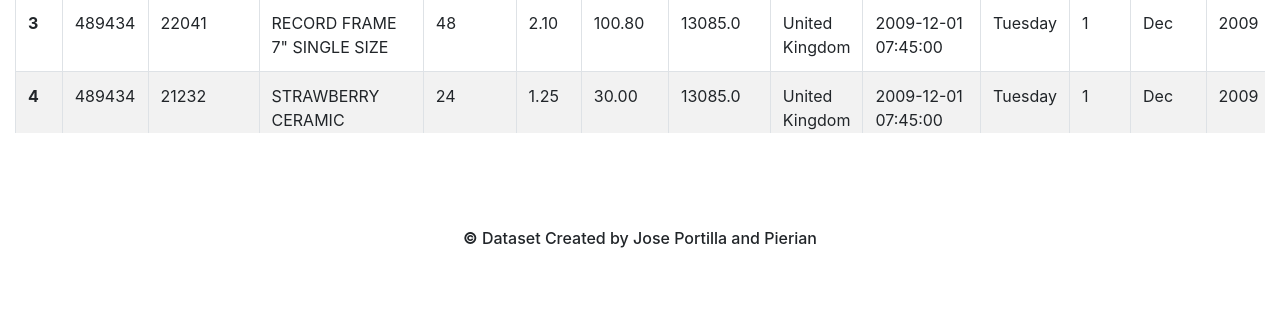
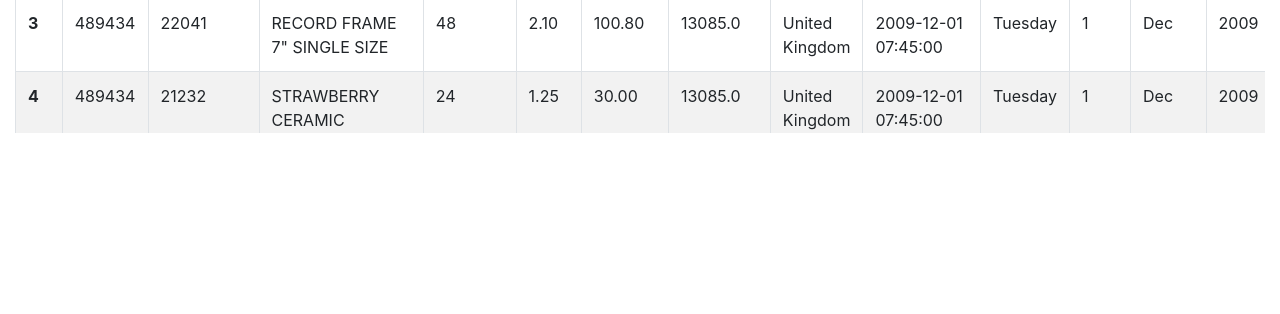
Before and after one commit to irwinhentriansa/KnowingYourCustomer_RFM-Clustering-Recommender_Final_Project, a Flask app: page /dataset in a window 1280 px wide. Shown: the part 549-863 px from the top of the page. Run offline with Flask 2, Linux system fonts and the light colour scheme; some libraries are stand-ins or nearby versions.

Commit message:
Add files via upload

```diff
--- a/Flask Final Pro/templates/Cluster_tables.html
+++ b/Flask Final Pro/templates/Cluster_tables.html
@@ -2180,4 +2180,3 @@
   <br>
   <br>
   <br>
-  <center><h6><b>&copy;</b> Dataset Created by Jose Portilla and Pierian </h6></center>
```
